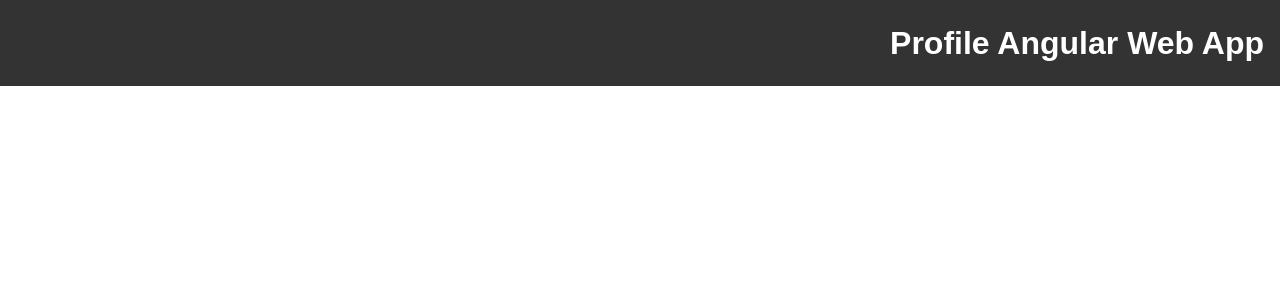
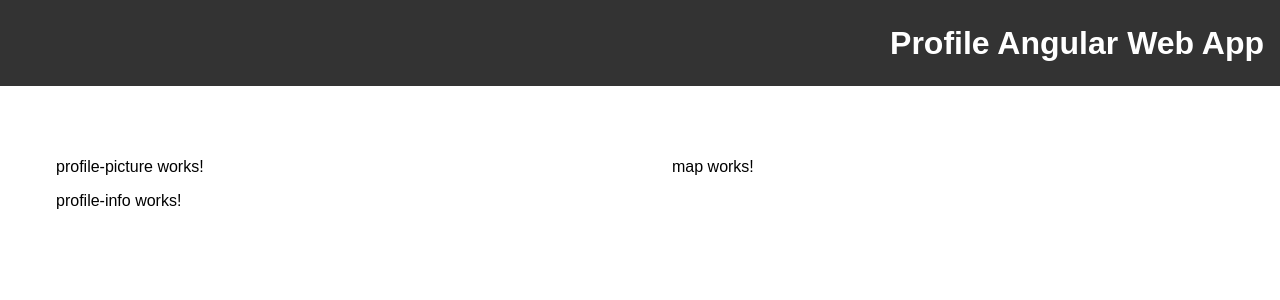
Before and after one commit to gmites/angular-profile-sm, an Angular app: page / in a window 1280 px wide. Shown: the top 300 px of the page. Built offline with nearby package versions, Linux system fonts and the light colour scheme.

Commit message:
Main structure profile

```diff
--- a/src/app/app.component.css
+++ b/src/app/app.component.css
@@ -0,0 +1,15 @@
+.wrapper {
+  display: flex;
+  padding: 1.5rem;
+}
+
+.profile-details, .profile-map {
+  flex: 1;
+  padding: 2rem;
+}
+
+@media (max-width: 768px) {
+  .wrapper {
+    flex-direction: column;
+  }
+}
--- a/src/app/app.component.html
+++ b/src/app/app.component.html
@@ -1 +1,10 @@
 <app-header></app-header>
+<div class="wrapper">
+  <div class="profile-details">
+    <app-profile-picture></app-profile-picture>
+    <app-profile-info></app-profile-info>
+  </div>
+  <div class="profile-map">
+    <app-map></app-map>
+  </div>
+</div>
```
